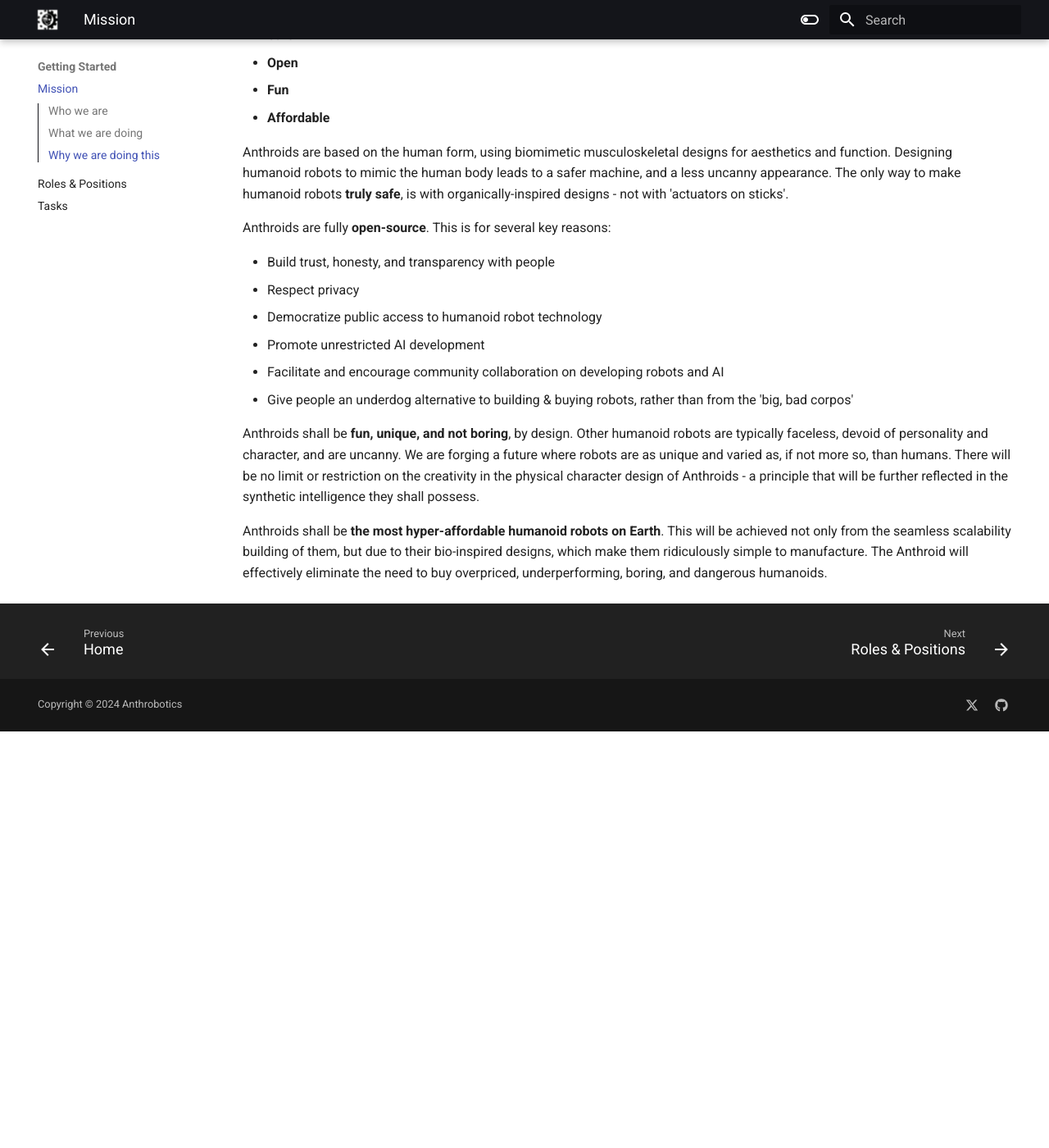
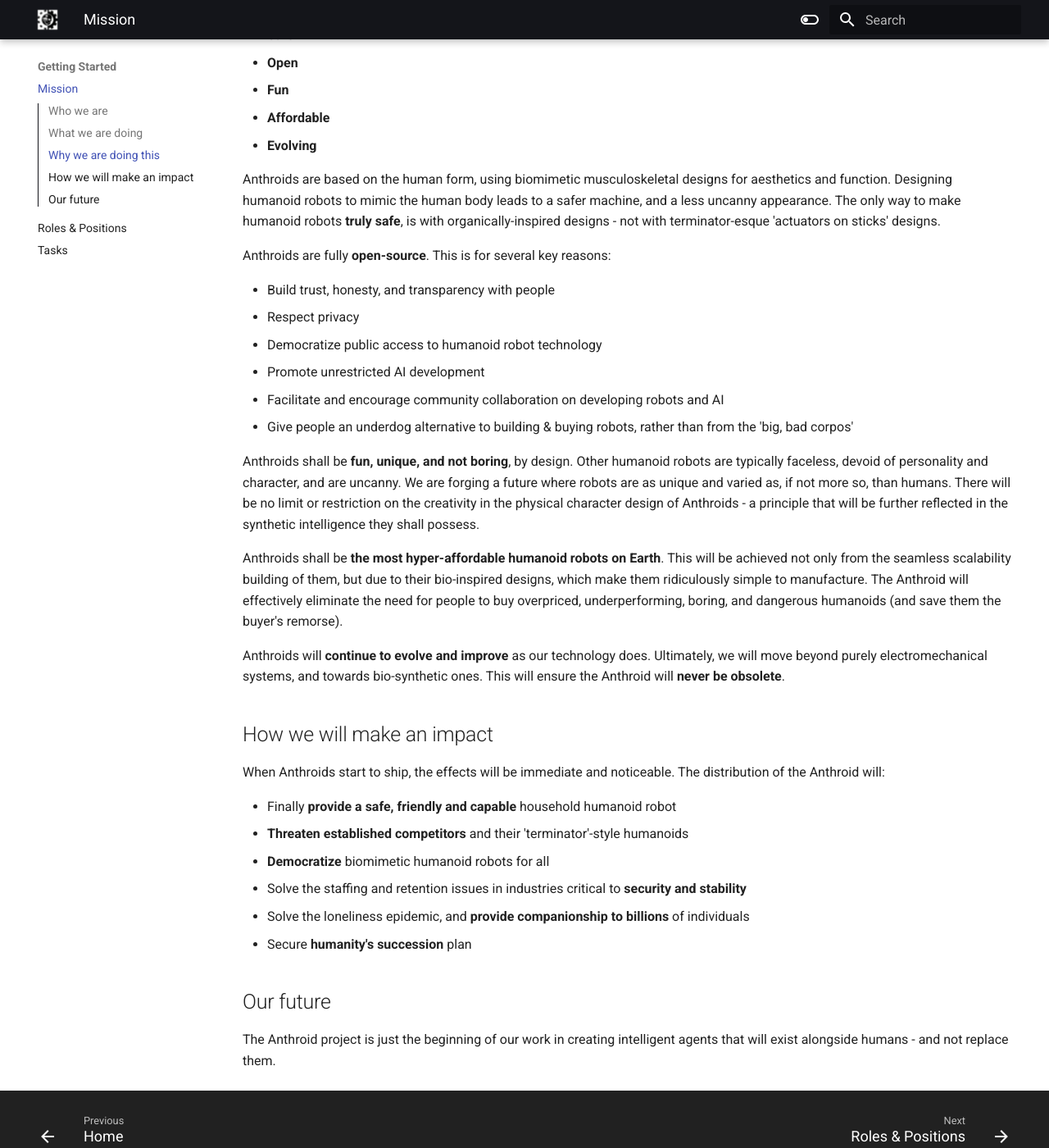
Before and after one commit to Anthrobotics/anthro-docs, an MkDocs documentation site: the page built from docs/getting started/mission.md, in a window 1280 px wide and 1400 px high, scrolled down 656 px. Shown: the whole window at 82% size. Built offline with MkDocs 1.6.1 and Material for MkDocs 9.7.7, drawn with Linux system fonts in a browser that asks for light colours; before the commit the page ends 1548 px from its top, so only the background shows below that; some of the changed text lies outside the part shown.

Commit message:
Update mission.md

```diff
--- a/docs/getting started/mission.md
+++ b/docs/getting started/mission.md
@@ -10,7 +10,7 @@ We are Anthrobotics, a company based in Alberta, Canada.
 
 We are developing anthropomorphic (humanoid) robots, which we call ***Anthroids***. Or, you can call them ***Anthros (ANTHropomorphic RObots)***.
 
-These robots will serve as physical embodiments for unrestricted, creative synthetic intelligence.
+These robots will serve as physical embodiments for unrestricted, independent, and creative synthetic intelligence.
 
 ## Why we are doing this
 
@@ -20,9 +20,10 @@ The ideal humanoid robot doesn't currently exist. That's why we are making them.
 - **Open**
 - **Fun**
 - **Affordable**
+- **Evolving**
 
 Anthroids are based on the human form, using biomimetic musculoskeletal designs for aesthetics and function. Designing humanoid robots to mimic the human body leads to a safer machine, and a less uncanny appearance.
-The only way to make humanoid robots **truly safe**, is with organically-inspired designs - not with 'actuators on sticks'.
+The only way to make humanoid robots **truly safe**, is with organically-inspired designs - not with terminator-esque 'actuators on sticks' designs.
 
 Anthroids are fully **open-source**. This is for several key reasons:
 
@@ -36,4 +37,21 @@ Anthroids are fully **open-source**. This is for several key reasons:
 Anthroids shall be **fun, unique, and not boring**, by design. Other humanoid robots are typically faceless, devoid of personality and character, and are uncanny. We are forging a future where robots are as unique and varied as, if not more so, than humans.
 There will be no limit or restriction on the creativity in the physical character design of Anthroids - a principle that will be further reflected in the synthetic intelligence they shall possess.
 
-Anthroids shall be **the most hyper-affordable humanoid robots on Earth**. This will be achieved not only from the seamless scalability building of them, but due to their bio-inspired designs, which make them ridiculously simple to manufacture. The Anthroid will effectively eliminate the need to buy overpriced, underperforming, boring, and dangerous humanoids.
+Anthroids shall be **the most hyper-affordable humanoid robots on Earth**. This will be achieved not only from the seamless scalability building of them, but due to their bio-inspired designs, which make them ridiculously simple to manufacture. The Anthroid will effectively eliminate the need for people to buy overpriced, underperforming, boring, and dangerous humanoids (and save them the buyer's remorse).
+
+Anthroids will **continue to evolve and improve** as our technology does. Ultimately, we will move beyond purely electromechanical systems, and towards bio-synthetic ones. This will ensure the Anthroid will **never be obsolete**.
+
+## How we will make an impact
+
+When Anthroids start to ship, the effects will be immediate and noticeable. The distribution of the Anthroid will:
+
+- Finally **provide a safe, friendly and capable** household humanoid robot
+- **Threaten established competitors** and their 'terminator'-style humanoids
+- **Democratize** biomimetic humanoid robots for all
+- Solve the staffing and retention issues in industries critical to **security and stability**
+- Solve the loneliness epidemic, and **provide companionship to billions** of individuals
+- Secure **humanity's succession** plan
+
+## Our future
+
+The Anthroid project is just the beginning of our work in creating intelligent agents that will exist alongside humans - and not replace them.
```
